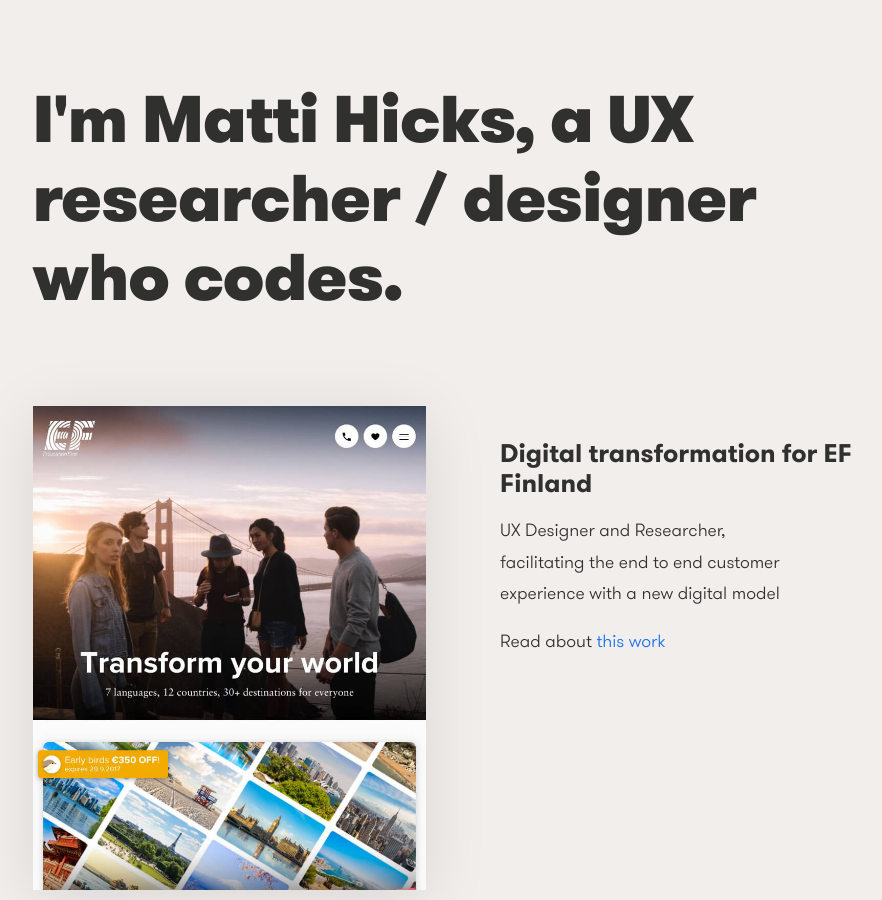
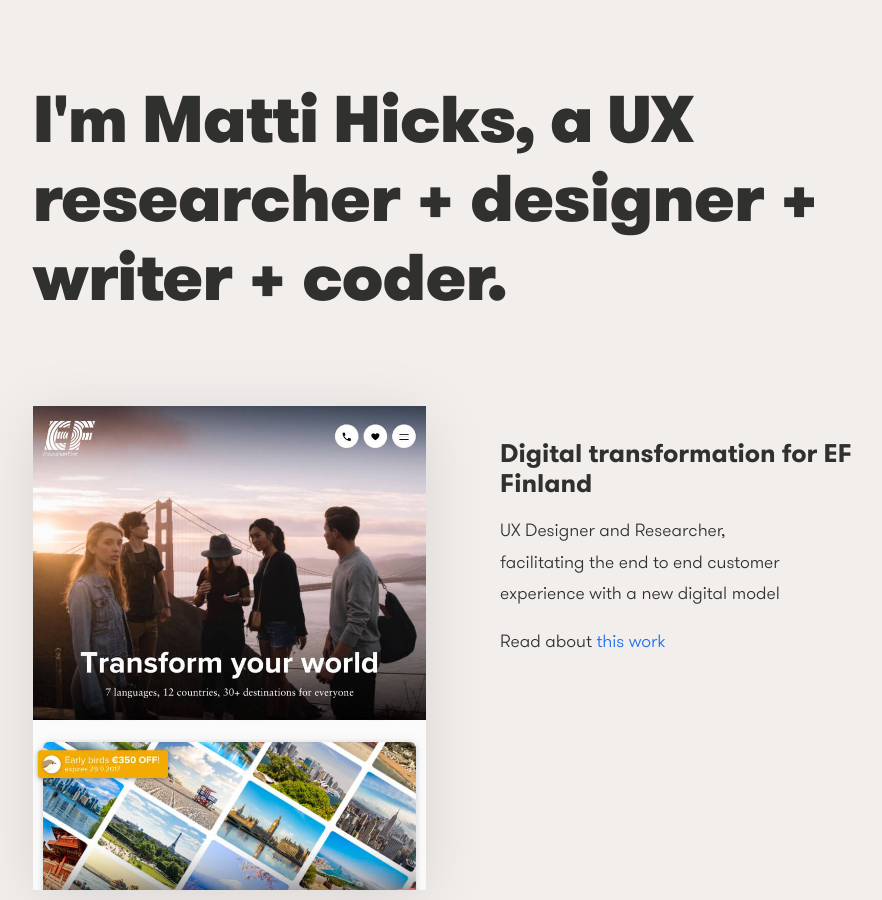
Before and after one commit to mattihicks/mattihicks, a Jekyll site: the page built from index.md, in a window 1280 px wide and 900 px high. Shown: the whole window, without its empty margins (197-1079 px from the left). Built offline with Jekyll 4.4.1, drawn with Linux system fonts in a browser that asks for light colours.

Commit message:
update copy intro

```diff
--- a/_layouts/home.html
+++ b/_layouts/home.html
@@ -11,7 +11,7 @@
         <div class="grid-display">
           <div class="row">
                 <div class="col-12 intro">I'm Matti Hicks,
-                a UX researcher / designer who codes.
+                a UX researcher + designer + writer + coder.
               </div>
           </div>
 
```
